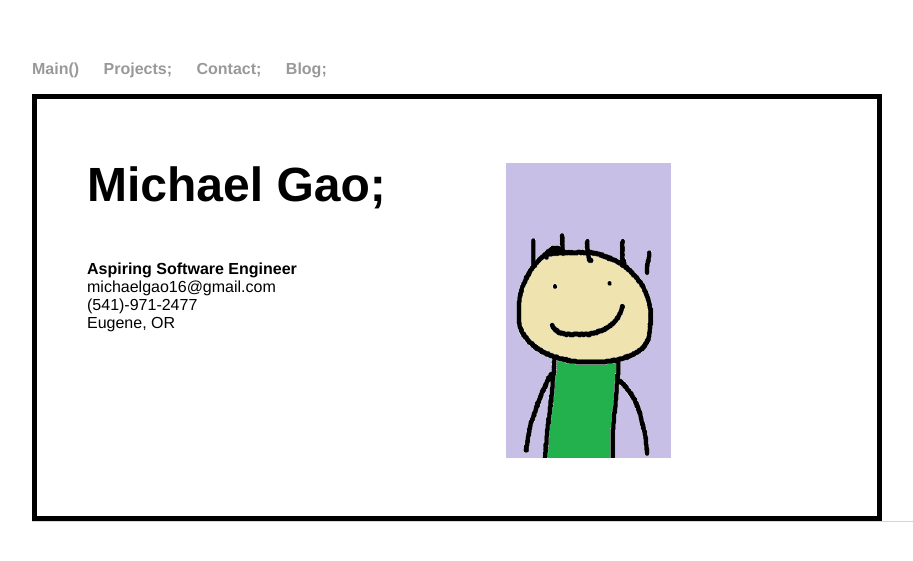
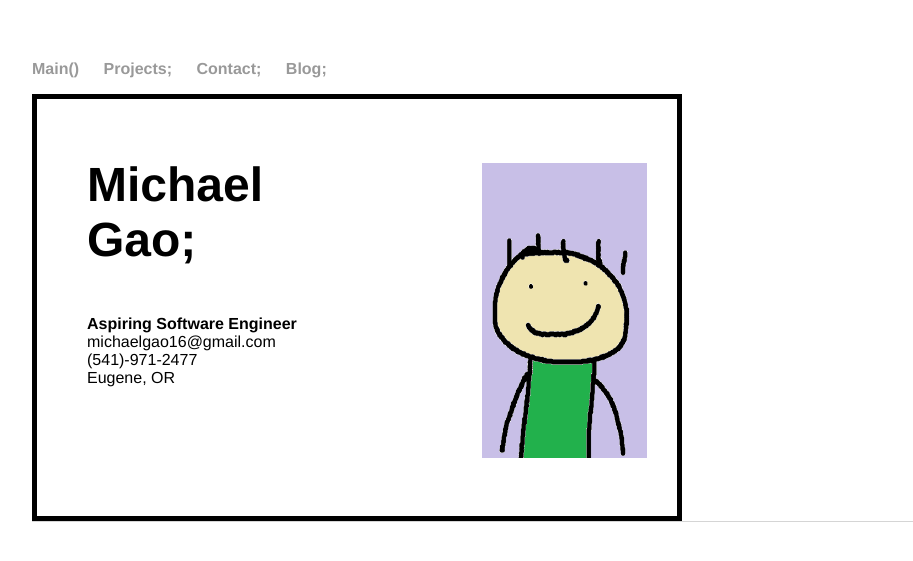
Before and after one commit to michael-c-gao/WebsiteOfMichael, a Jekyll site: the page built from contact/index.html, in a window 1280 px wide. Shown: the top 561 px of the page, without its empty margins (160-1073 px from the left). Built offline with Jekyll 4.4.1, drawn with Linux system fonts in a browser that asks for light colours.

Commit message:
Update index.html

```diff
--- a/contact/index.html
+++ b/contact/index.html
@@ -13,7 +13,7 @@ title: Contact Me
 		border: 0px solid black;
 	}
 		.parent{
-			width:850px;
+			width:650px;
 			height:auto;
 			padding-top:10px;
 			padding-bottom:25px;
```
